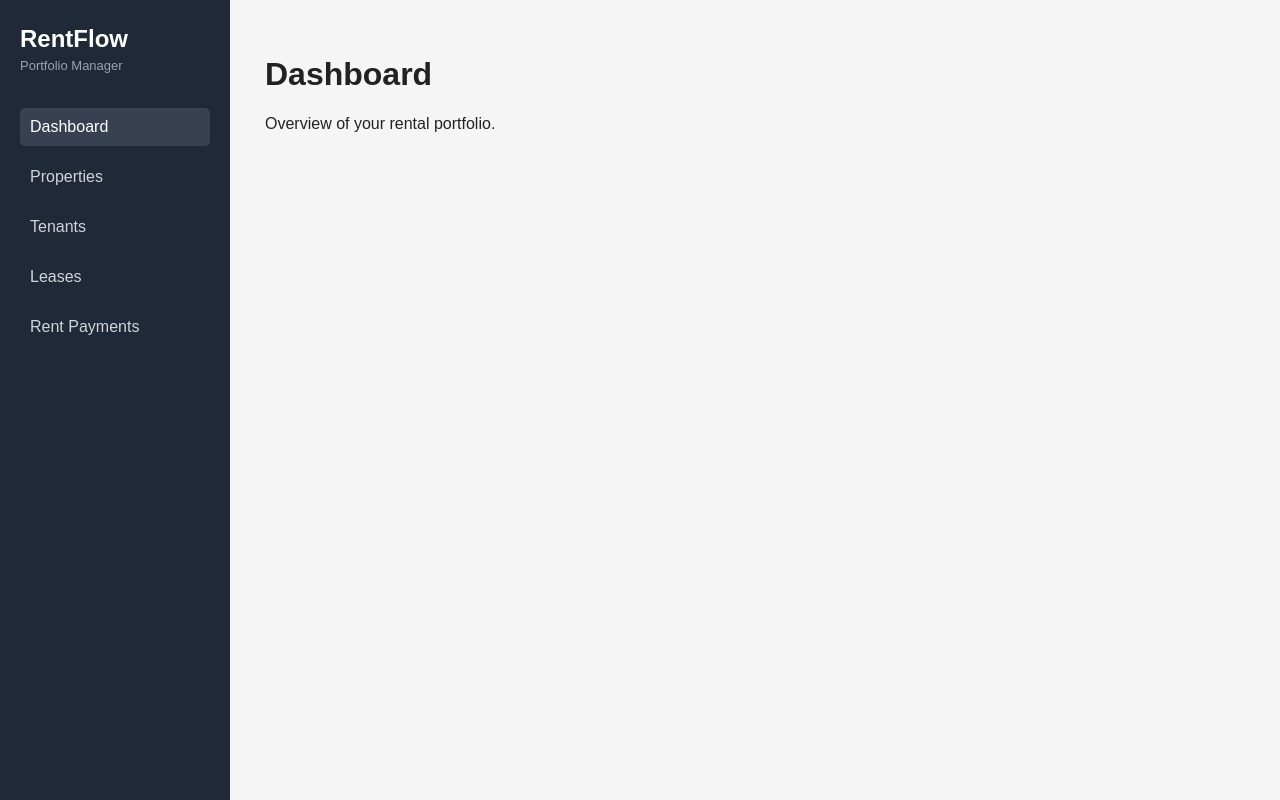
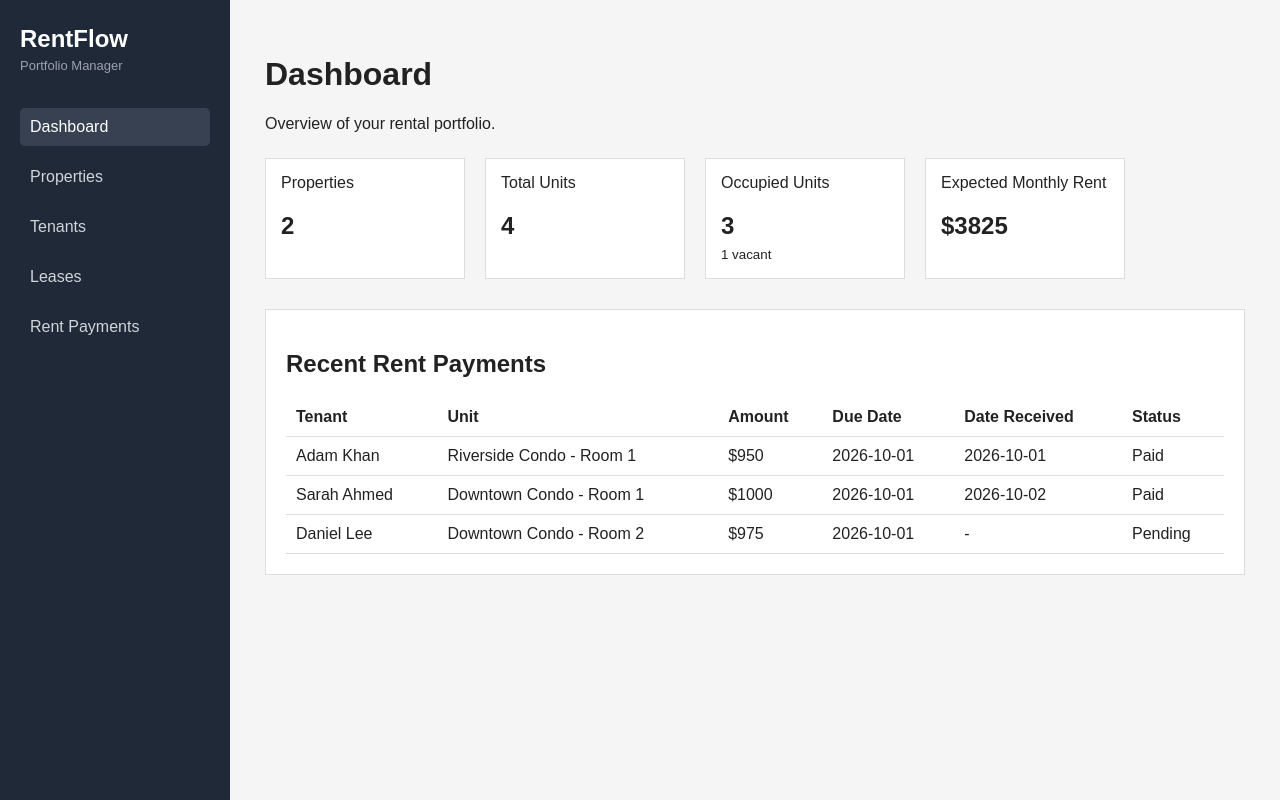
Before and after one commit to Mrc980/rental-portfolio-manager, a React (Vite) app in the folder frontend/: page / in a window 1280 px wide. Built offline with nearby package versions, Linux system fonts and the light colour scheme.

Commit message:
build portfolio dashboard

```diff
--- /dev/null
+++ b/frontend/src/data/fakeData.ts
@@ -0,0 +1,82 @@
+import type { Property, RentPayment } from "../types";
+
+export const properties: Property[] = [
+  {
+    id: 1,
+    name: "Riverside Condo",
+    address: "120 Riverside Drive",
+    propertyType: "Condo",
+    ownerName: "Mahbub",
+    units: [
+      {
+        id: 1,
+        name: "Room 1",
+        monthlyRent: 950,
+        status: "Occupied",
+        propertyId: 1,
+      },
+      {
+        id: 2,
+        name: "Room 2",
+        monthlyRent: 900,
+        status: "Vacant",
+        propertyId: 1,
+      },
+    ],
+  },
+  {
+    id: 2,
+    name: "Downtown Condo",
+    address: "250 Example Street",
+    propertyType: "Condo",
+    ownerName: "Family",
+    units: [
+      {
+        id: 3,
+        name: "Room 1",
+        monthlyRent: 1000,
+        status: "Occupied",
+        propertyId: 2,
+      },
+      {
+        id: 4,
+        name: "Room 2",
+        monthlyRent: 975,
+        status: "Occupied",
+        propertyId: 2,
+      },
+    ],
+  },
+];
+
+export const rentPayments: RentPayment[] = [
+  {
+    id: 1,
+    tenantName: "Adam Khan",
+    unitName: "Riverside Condo - Room 1",
+    amount: 950,
+    dueDate: "2026-10-01",
+    dateReceived: "2026-10-01",
+    method: "Interac e-Transfer",
+    status: "Paid",
+  },
+  {
+    id: 2,
+    tenantName: "Sarah Ahmed",
+    unitName: "Downtown Condo - Room 1",
+    amount: 1000,
+    dueDate: "2026-10-01",
+    dateReceived: "2026-10-02",
+    method: "Interac e-Transfer",
+    status: "Paid",
+  },
+  {
+    id: 3,
+    tenantName: "Daniel Lee",
+    unitName: "Downtown Condo - Room 2",
+    amount: 975,
+    dueDate: "2026-10-01",
+    method: "Interac e-Transfer",
+    status: "Pending",
+  },
+];
--- a/frontend/src/index.css
+++ b/frontend/src/index.css
@@ -62,3 +62,43 @@ body {
   flex: 1;
   padding: 35px;
 }
+
+.stats-grid {
+  display: flex;
+  gap: 20px;
+  margin-top: 25px;
+  margin-bottom: 30px;
+}
+
+.stat-card {
+  background: white;
+  border: 1px solid #ddd;
+  padding: 15px;
+  width: 200px;
+}
+
+.stat-card p {
+  margin-top: 0;
+}
+
+.stat-card h2 {
+  margin-bottom: 5px;
+}
+
+.section-card {
+  background: white;
+  border: 1px solid #ddd;
+  padding: 20px;
+}
+
+table {
+  border-collapse: collapse;
+  width: 100%;
+}
+
+th,
+td {
+  text-align: left;
+  padding: 10px;
+  border-bottom: 1px solid #ddd;
+}
--- a/frontend/src/pages/Dashboard.tsx
+++ b/frontend/src/pages/Dashboard.tsx
@@ -1,8 +1,74 @@
+import { properties, rentPayments } from "../data/fakeData";
+
 function Dashboard() {
+  const units = properties.flatMap((property) => property.units);
+
+  const occupiedUnits = units.filter((unit) => unit.status === "Occupied").length;
+  const vacantUnits = units.length - occupiedUnits;
+
+  let expectedMonthlyRent = 0;
+
+  units.forEach((unit) => {
+    expectedMonthlyRent += unit.monthlyRent;
+  });
+
   return (
     <div>
       <h1>Dashboard</h1>
       <p>Overview of your rental portfolio.</p>
+
+      <div className="stats-grid">
+        <div className="stat-card">
+          <p>Properties</p>
+          <h2>{properties.length}</h2>
+        </div>
+
+        <div className="stat-card">
+          <p>Total Units</p>
+          <h2>{units.length}</h2>
+        </div>
+
+        <div className="stat-card">
+          <p>Occupied Units</p>
+          <h2>{occupiedUnits}</h2>
+          <small>{vacantUnits} vacant</small>
+        </div>
+
+        <div className="stat-card">
+          <p>Expected Monthly Rent</p>
+          <h2>${expectedMonthlyRent}</h2>
+        </div>
+      </div>
+
+      <div className="section-card">
+        <h2>Recent Rent Payments</h2>
+
+        <table>
+          <thead>
+            <tr>
+              <th>Tenant</th>
+              <th>Unit</th>
+              <th>Amount</th>
+              <th>Due Date</th>
+              <th>Date Received</th>
+              <th>Status</th>
+            </tr>
+          </thead>
+
+          <tbody>
+            {rentPayments.map((payment) => (
+              <tr key={payment.id}>
+                <td>{payment.tenantName}</td>
+                <td>{payment.unitName}</td>
+                <td>${payment.amount}</td>
+                <td>{payment.dueDate}</td>
+                <td>{payment.dateReceived ? payment.dateReceived : "-"}</td>
+                <td>{payment.status}</td>
+              </tr>
+            ))}
+          </tbody>
+        </table>
+      </div>
     </div>
   );
 }
--- /dev/null
+++ b/frontend/src/types/index.ts
@@ -0,0 +1,27 @@
+export interface Unit {
+  id: number;
+  name: string;
+  monthlyRent: number;
+  status: "Occupied" | "Vacant";
+  propertyId: number;
+}
+
+export interface Property {
+  id: number;
+  name: string;
+  address: string;
+  propertyType: string;
+  ownerName: string;
+  units: Unit[];
+}
+
+export interface RentPayment {
+  id: number;
+  tenantName: string;
+  unitName: string;
+  amount: number;
+  dueDate: string;
+  dateReceived?: string;
+  method: string;
+  status: "Paid" | "Pending" | "Late";
+}
```
